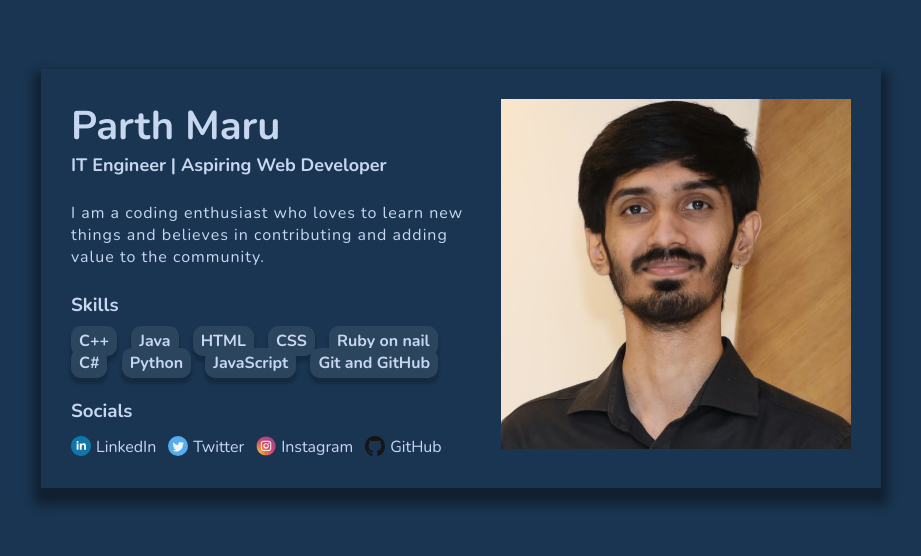
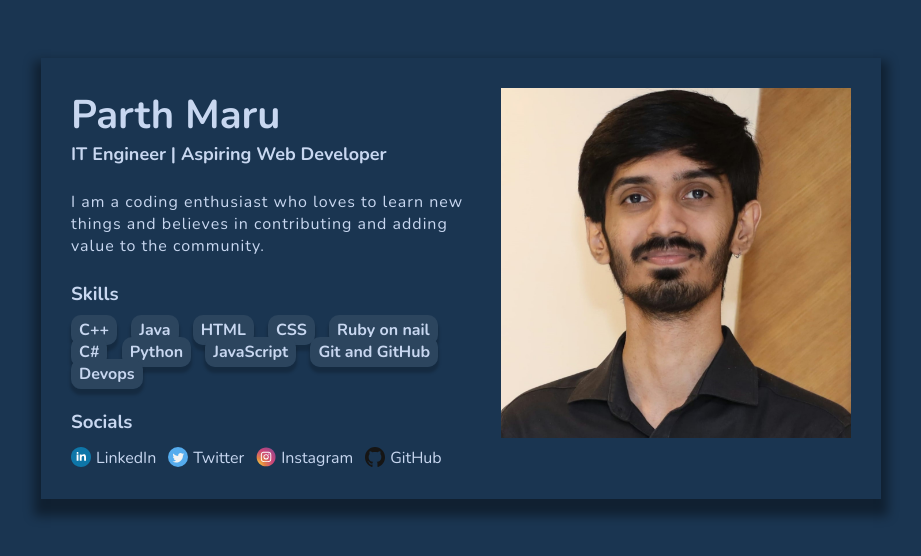
Before and after one commit to Parthu11/simple-personal-portfolio, a plain HTML site: page index.html in a window 1280 px wide. Shown: the part 122-678 px from the top of the page, without its empty margins (179-1100 px from the left). Drawn offline with nearby package versions, Linux system fonts and the light colour scheme.

Commit message:
added one more menu

```diff
--- a/index.html
+++ b/index.html
@@ -29,6 +29,7 @@
               <a href="#">Python</a>
               <a href="#">JavaScript</a>
               <a href="#">Git and GitHub</a>
+              <a href="#">Devops</a>
             </div>
 
             <h3>Socials</h3>
```
